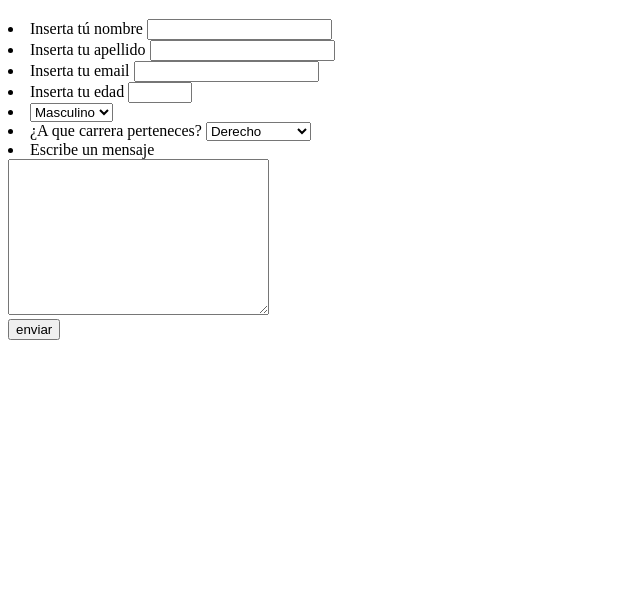
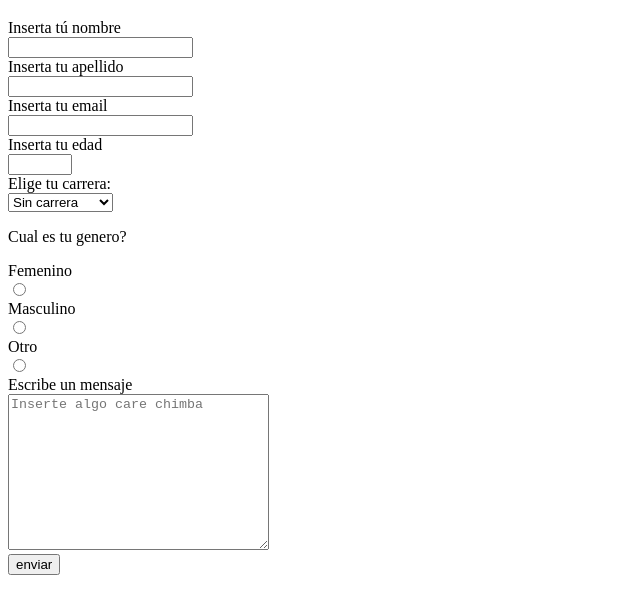
Before and after one commit to diegomg1999/formulary, a plain HTML site: page index.html in a window 1280 px wide. Shown: the part 61-674 px from the top of the page, without its empty margins (0-640 px from the left). Drawn offline with Linux system fonts and the light colour scheme.

Commit message:
4 Commit

```diff
--- a/index.html
+++ b/index.html
@@ -15,51 +15,58 @@
     </div>
 
     <form action="" method="post">
-        <li>
-            <label for="nombre">Inserta tú nombre</label>
-            <input type="text" id="nombre" name="name">
-        </li>
 
-        <li>
-            <label for="apellido">Inserta tu apellido</label>
-            <input type="text" id="apellido" name="last-name">
-        </li>
+        <section class="nombres">
+            <label for="nombre">Inserta tú nombre</label><br>
+            <input type="text" id="nombre" name="name" required>
+        </section>
 
-        <li>
-            <label for="email">Inserta tu email</label>
+        <section class="apellidos">
+            <label for="apellido">Inserta tu apellido</label><br>
+            <input type="text" id="apellido" name="last-name" required>
+        </section>
+
+        <section class="emails">
+            <label for="email">Inserta tu email</label><br>
             <input type="mail" id="email" name="correo">
-        </li>
+        </section>
 
-        <li>
-            <label for="edad">Inserta tu edad</label>
-            <input type="number" id="edad" name="age" min="1" max="120">
-        </li>
+        <section class="edades">
+            <label for="edad">Inserta tu edad</label><br>
+            <input type="number" id="edad" name="age" min="1" max="120" required>
+        </section>
 
-        <li>
-            <label for="genero"></label>
-            <select name="genero" id="genero">
-                <option value="Masculino">Masculino</option>
-                <option value="Femenino">Femenino</option>
-                <option value="otro">Otro</option>
+        <section class="carreras">
+            <label for="carrera">Elige tu carrera:</label><br>
+            <select id="carrera"  name="runner">
+                <option value="Sin carrera">Sin carrera</option>
+                <option value="Programacion">Programacion</option>
+                <option value="Derecho">Derecho</option>
+                <option value="Medicina">Medicina</option>
             </select>
-        </li>
+        </section>
 
-        <li>
-            <label for="carrera">¿A que carrera perteneces?</label>
-            <select name="run" id="carrera">
-                <option value="Derecho">Derecho</option>
-                <option value="Programacion">Programacion</option>
-                <option value="Filosofia">Filosofia</option>
-            </select>
-        </li>
+        <Section class="gender">
+            <p>Cual es tu genero?</p>
 
-        <li>
+            <label for="femenino">Femenino</label><br>
+            <input type="radio" name="genero" id="femenino"><br>
+
+            <label for="Masculino">Masculino</label><br>
+            <input type="radio" name="genero" id="Masculino"><br>
+
+            <label for="Otro">Otro</label><br>
+            <input type="radio" name="genero" id="Otro">
+        </Section>
+
+        <section class="the-message">
             <label for="mensage">Escribe un mensaje</label><br>
-            <textarea name="comentario" id="mensage" cols="30" rows="10"></textarea>
-        </li>
+            <textarea name="comentario" id="mensage" cols="30" rows="10" placeholder="Inserte algo care chimba"></textarea>
+        </section>
 
-
+            <div class="submit-the-thing">
             <input type="submit" value="enviar">
+            </div>
     </form>
 
 
```
